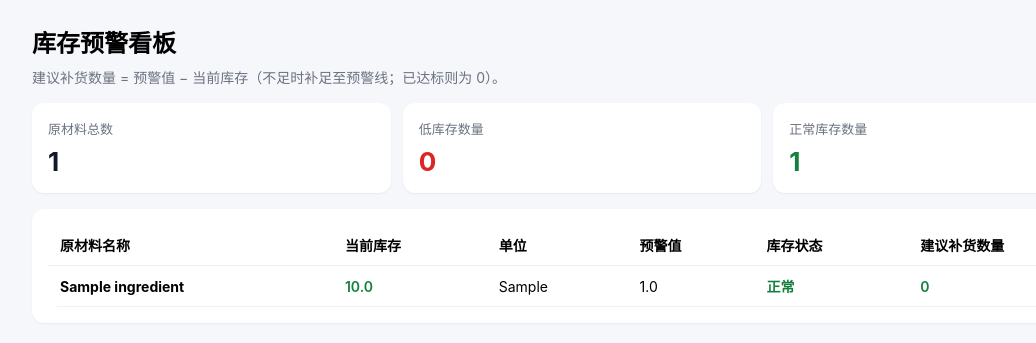
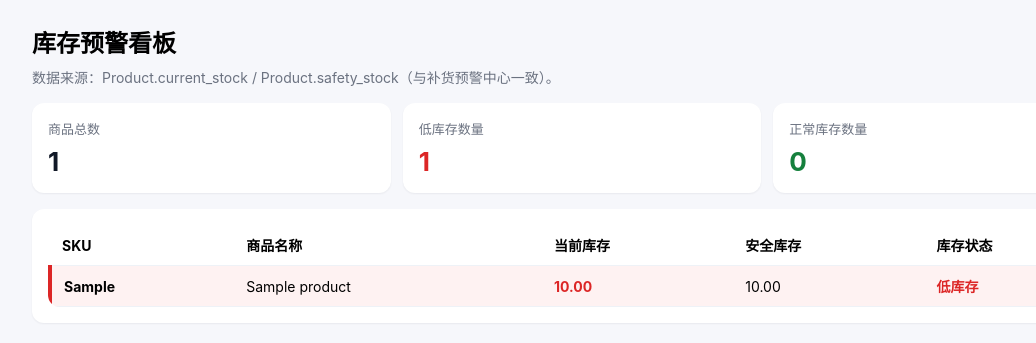
Before and after one commit to yancy0911/tea-supply-system, a Django app: page /inventory/ in a window 1280 px wide. Shown: the part 72-415 px from the top of the page, without its empty margins (58-1094 px from the left). Run offline with Django 4.2, Linux system fonts and the light colour scheme; a user stored in the database is signed in; tables that the repository leaves empty hold one stand-in row (values such as "Sample post").

Commit message:
fix inventory dashboard product source
Made-with: Cursor

```diff
--- a/tea_supply/views.py
+++ b/tea_supply/views.py
@@ -1209,24 +1209,24 @@ def demo_landing(request):
 @login_required
 @boss_required
 def inventory_list(request):
-    from .models import Ingredient
-
-    ingredients = Ingredient.objects.order_by("name")
+    products = Product.objects.order_by("name", "sku")
     rows = []
     low_count = 0
-    for ing in ingredients:
-        st = float(ing.stock)
-        wl = float(ing.warning_level)
-        is_low = st < wl
+    for p in products:
+        st = float(p.current_stock or 0.0)
+        wl = float(p.safety_stock or 0.0)
+        is_low = st <= wl
         if is_low:
             low_count += 1
-        suggest = max(0.0, wl - st)
         rows.append(
             {
-                "ingredient": ing,
+                "product": p,
+                "sku": p.sku,
+                "name": p.name,
+                "current_stock": st,
+                "safety_stock": wl,
                 "low_stock": is_low,
                 "status_label": "低库存" if is_low else "正常",
-                "suggest_qty": suggest,
             }
         )
     total_count = len(rows)
--- a/templates/inventory.html
+++ b/templates/inventory.html
@@ -3,12 +3,12 @@
 {% block content %}
   <h2 style="margin: 0 0 8px 0">库存预警看板</h2>
   <p class="muted" style="margin: 0 0 16px 0; font-size: 14px">
-    建议补货数量 = 预警值 − 当前库存（不足时补足至预警线；已达标则为 0）。
+    数据来源：Product.current_stock / Product.safety_stock（与补货预警中心一致）。
   </p>
 
   <div class="card-grid" style="margin-bottom: 16px; grid-template-columns: repeat(3, minmax(0, 1fr))">
     <div class="card">
-      <div class="label">原材料总数</div>
+      <div class="label">商品总数</div>
       <div class="value" style="color: #111827">{{ stats.total }}</div>
     </div>
     <div class="card">
@@ -26,12 +26,11 @@
       <table class="table">
         <thead>
           <tr>
-            <th>原材料名称</th>
+            <th>SKU</th>
+            <th>商品名称</th>
             <th>当前库存</th>
-            <th>单位</th>
-            <th>预警值</th>
+            <th>安全库存</th>
             <th>库存状态</th>
-            <th>建议补货数量</th>
           </tr>
         </thead>
         <tbody>
@@ -41,7 +40,8 @@
                 style="background: #fef2f2; border-left: 4px solid #dc2626"
               {% endif %}
             >
-              <td><strong>{{ row.ingredient.name }}</strong></td>
+              <td><strong>{{ row.sku }}</strong></td>
+              <td>{{ row.name }}</td>
               <td
                 {% if row.low_stock %}
                   style="color: #dc2626; font-weight: 700"
@@ -49,10 +49,9 @@
                   style="color: #15803d; font-weight: 600"
                 {% endif %}
               >
-                {{ row.ingredient.stock }}
+                {{ row.current_stock|floatformat:2 }}
               </td>
-              <td>{{ row.ingredient.unit }}</td>
-              <td>{{ row.ingredient.warning_level }}</td>
+              <td>{{ row.safety_stock|floatformat:2 }}</td>
               <td>
                 {% if row.low_stock %}
                   <span style="color: #dc2626; font-weight: 700">低库存</span>
@@ -60,19 +59,12 @@
                   <span style="color: #15803d; font-weight: 600">正常</span>
                 {% endif %}
               </td>
-              <td>
-                {% if row.low_stock %}
-                  <span style="color: #b91c1c; font-weight: 700">{{ row.suggest_qty }}</span>
-                {% else %}
-                  <span style="color: #15803d; font-weight: 600">0</span>
-                {% endif %}
-              </td>
             </tr>
           {% endfor %}
         </tbody>
       </table>
     {% else %}
-      <p class="muted" style="margin: 0">暂无原材料</p>
+      <p class="muted" style="margin: 0">暂无商品</p>
     {% endif %}
   </div>
 {% endblock %}
```
